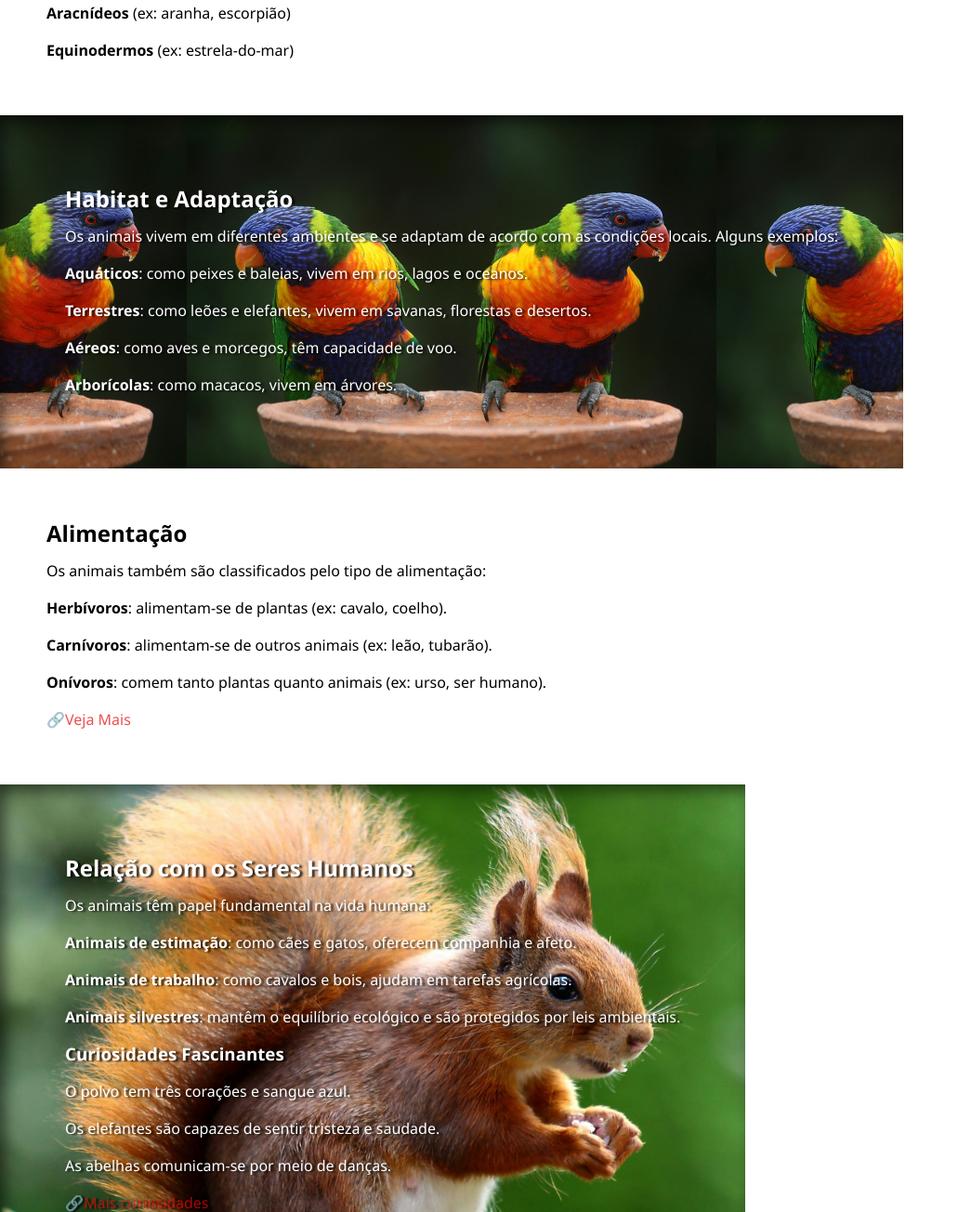
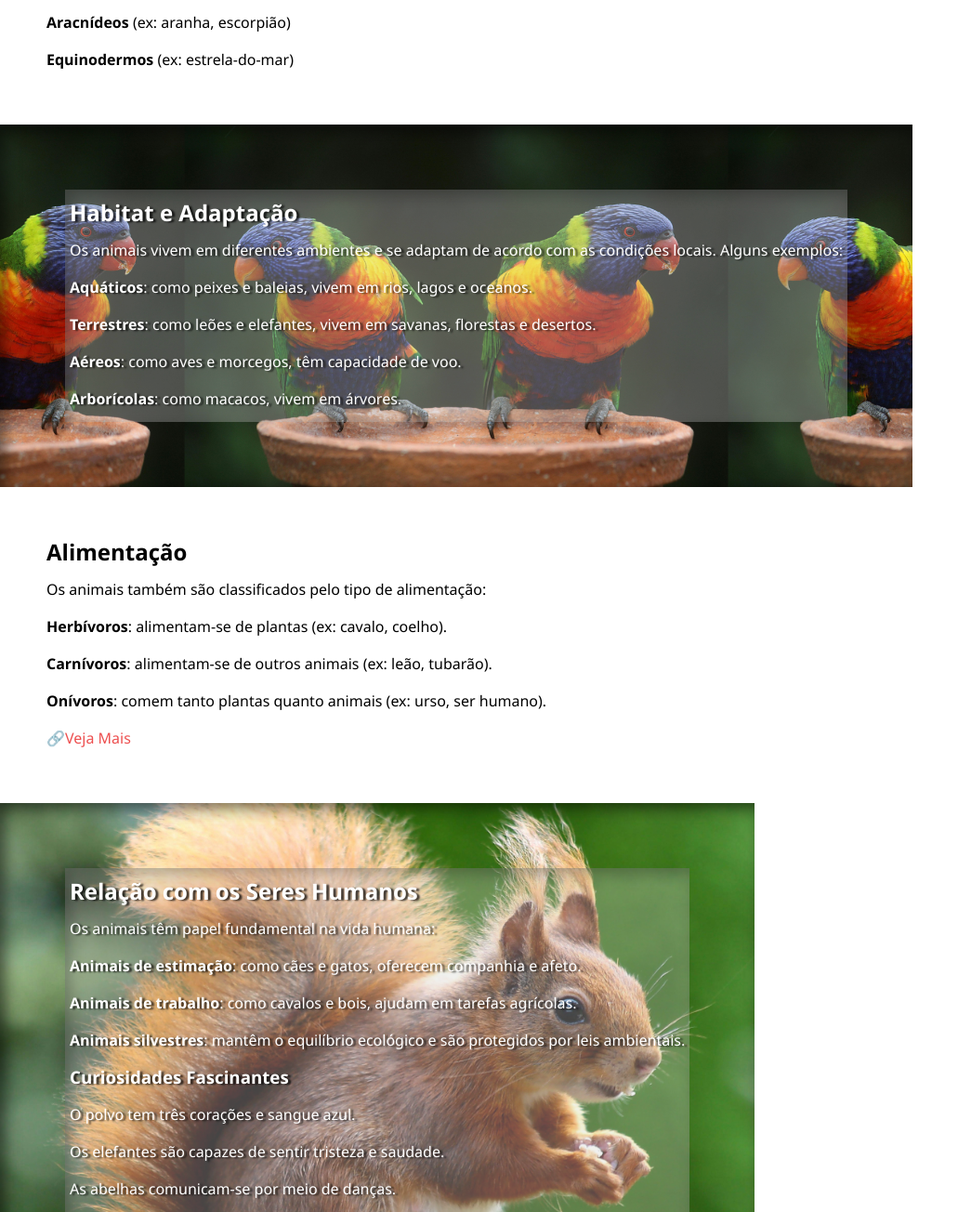
Before and after one commit to JoaoBerton/projeto-fauna, a plain HTML site: page fauna.html in a window 1280 px wide. Shown: the part 1496-2800 px from the top of the page at 93% size, without its empty margins (0-1045 px from the left). Drawn offline with Linux system fonts and the light colour scheme; a web font is replaced by a local one.

Commit message:
Falhas de exibição corrigidas. Projeto está completo!

```diff
--- a/estilo/face.css
+++ b/estilo/face.css
@@ -32,6 +32,8 @@ header > p {
     padding: 5px;
     font-size: 1.1em;
     padding-left: 30px;
+    background-color: lightgrey;
+    box-shadow: inset 6px 6px 13px 1px rgba(0, 0, 0, 0.315);
 }
 section {
     line-height: 2.5em;
@@ -60,6 +62,12 @@ section.imagem {
     text-shadow: 3px 1px 2px rgba(0, 0, 0, 0.742);
     display: inline-block;
     background-attachment: fixed;
+}
+section > div {
+    background-color: rgba(211, 211, 211, 0.322);
+    box-shadow:inset 6px 6px 16px rgba(0, 0, 0, 0.271);
+    padding: 5px;
+    display: inline-block;
 }
 section#img01 {
     background-image: url(../imagens/tartaruga.jpg);
--- a/fauna.html
+++ b/fauna.html
@@ -53,6 +53,7 @@
     <strong>Aracnídeos</strong> (ex: aranha, escorpião) <br>
 <strong>Equinodermos</strong> (ex: estrela-do-mar) <br></section>
 <section class="imagem" id="img02">
+    <div>
         <p>
             <h2>Habitat e Adaptação</h2>
             Os animais vivem em diferentes ambientes e se adaptam de acordo com as condições locais. Alguns exemplos:
@@ -61,6 +62,7 @@
         <strong>Terrestres</strong>: como leões e elefantes, vivem em savanas, florestas e desertos. <br>
         <strong>Aéreos</strong>: como aves e morcegos, têm capacidade de voo. <br>
         <strong>Arborícolas</strong>: como macacos, vivem em árvores. <br>
+    </div>
 </section>
 <section class="normal">
     <p>
@@ -73,6 +75,7 @@
 <a href="https://escolakids.uol.com.br/ciencias/alimentacao-dos-animais.htm" target="_blank">Veja Mais</a>
 </section>
 <section class="imagem" id="img03">
+    <div>
         <p>
             <h2>Relação com os Seres Humanos</h2>
             Os animais têm papel fundamental na vida humana:
@@ -84,7 +87,8 @@
             O polvo tem três corações e sangue azul.
             <br>
             Os elefantes são capazes de sentir tristeza e saudade.<br>
-    As abelhas comunicam-se por meio de danças.<br> <a href="https://segredosdomundo.r7.com/curiosidades-sobre-animais/" target="_blank">Mais curiosidades</a></section>
+        As abelhas comunicam-se por meio de danças.<br> <a href="https://segredosdomundo.r7.com/curiosidades-sobre-animais/" style="color: rgb(252, 131, 87);" target="_blank">Mais curiosidades</a>
+    </div></section>
     <section class="normal">
  <p>
         <h3> Recursos Educativos</h3>
```
Lines whose indentation alone changed are shown as unchanged.
